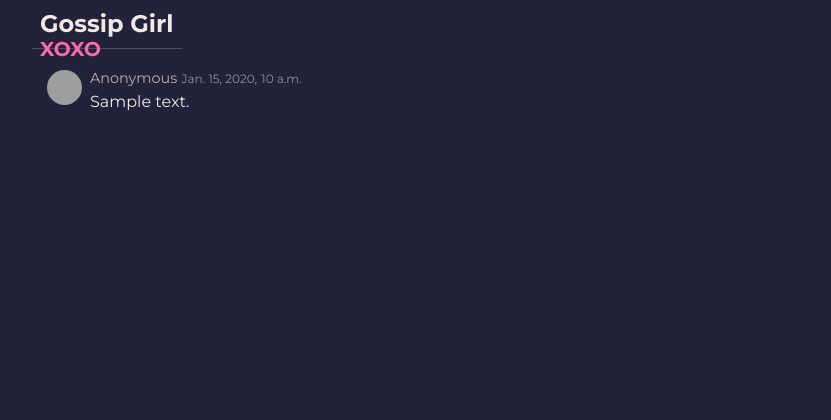
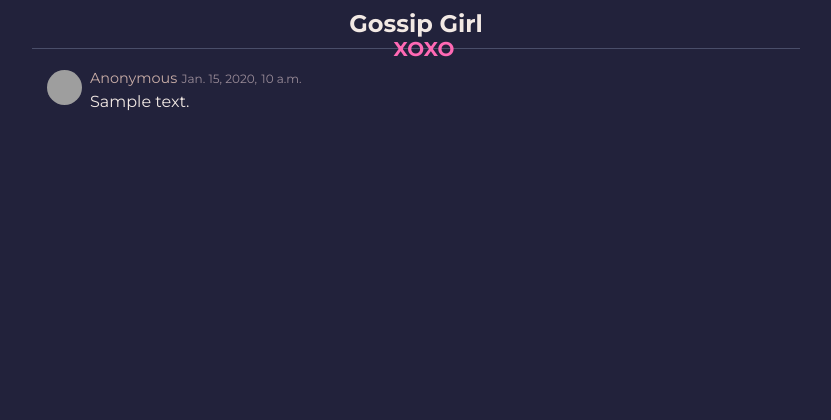
Before and after one commit to usyntest/CollegeApp, a Django app: page /confessions/ in a window 1280 px wide. Shown: the top 420 px of the page, without its empty margins (224-1055 px from the left). Run offline with Django 4.2, Linux system fonts and the light colour scheme; a user stored in the database is signed in; tables that the repository leaves empty hold one stand-in row (values such as "Sample post"); some libraries are stand-ins or nearby versions; grey boxes are pictures that could not be loaded.

Commit message:
XOXO heading fix try #4

```diff
--- a/client/static/client/confessions.css
+++ b/client/static/client/confessions.css
@@ -7,7 +7,6 @@
     color: #FF69B4;
     font-weight: 700;
     top: 35px;
-    padding-right: 25px;
     text-align: center;
 }
 
--- a/client/templates/client/base.html
+++ b/client/templates/client/base.html
@@ -17,12 +17,10 @@
 <body>
     <div class="main p-2 relative min-h-screen max-h-screen max-w-screen-md mx-auto">
 
-        <div class="p-2 content-heading absolute top-0 left-0 text-2xl w-100 border-b font-bold">
-            {{ title }}
-            {% if title == "Gossip Girl" %}
-                <div class="content-heading-xoxo w-100 max-w-screen-md absolute text-xl">XOXO</div>
-            {% endif %}
-        </div>
+        <div class="p-2 content-heading absolute top-0 left-0 text-2xl w-full border-b font-bold">{{ title }}</div>
+        {% if title == "Gossip Girl" %}
+            <div class="content-heading-xoxo max-w-screen-md w-full fixed text-xl">XOXO</div>
+        {% endif %}
         <div class="messages absolute top-10 right-0 z-10">
             {% if messages %}
                 {% for message in messages %}
```
